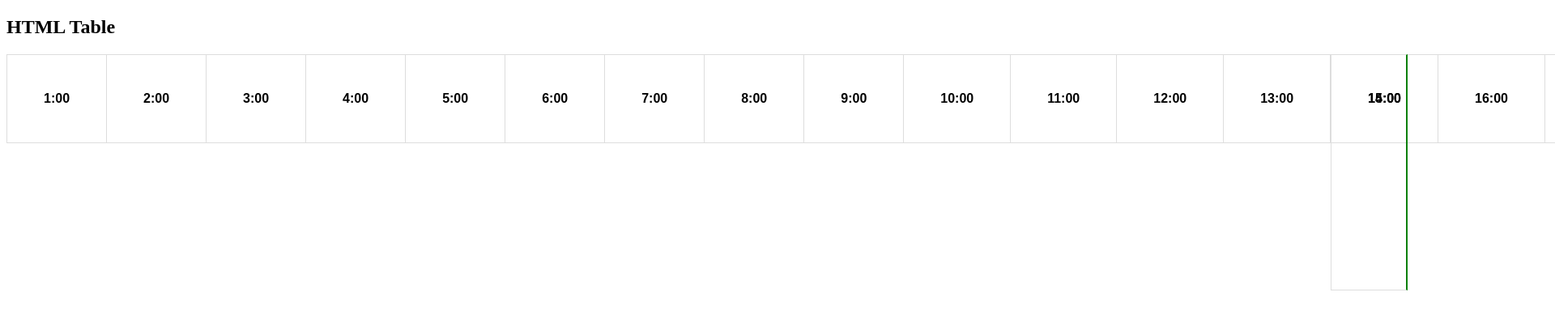
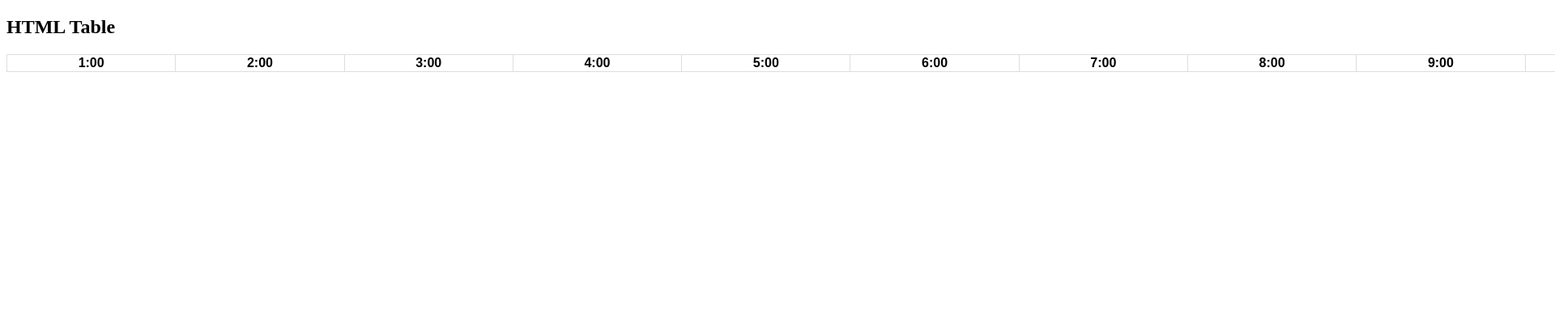
Before and after one commit to NgMX5445/invest, a website: page public/demoTable/index.html in a window 1280 px wide. Shown: the top 398 px of the page at 81% size, 1920 px wide, since content can reach past the window. Drawn offline with Linux system fonts and the light colour scheme.

Commit message:
counting min

```diff
--- a/public/demoTable/index.css
+++ b/public/demoTable/index.css
@@ -1,26 +1,22 @@
 table {
     font-family: arial, sans-serif;
     border-collapse: collapse;
-    width: 100%;
-
+    width: 5000px;
+    table-layout: fixed ;
   }
 
   td, th {
     border: 1px solid #dddddd;
     text-align: center;
-    padding: 45px;
-    width: 1000px;
+
+
   }
 
   tr:nth-child(even) {
     background-color: #dddddd;
   }
-  .line{
-    z-index:20;
-
-    left:100;
-    width: 2px;
-    height: 200px;
+  #line{
+    height: 300px;
     border-right: 2px solid green;
     position:absolute
   }
--- a/public/demoTable/index.html
+++ b/public/demoTable/index.html
@@ -10,21 +10,21 @@
     <h2>HTML Table</h2>
     <template id="tableDay">
 
-        <th id="days" ></th>
+        <th id="days"></th>
 
     </template>
 
 
-    <table >
 
 
+    <div id="line">
+
+    </div>
 
 
-        <tr  id="Displaydays">
-
+    <table>
+        <tr id="Displaydays">
         </tr>
-
-
 
 
     </table>
--- a/public/demoTable/index.js
+++ b/public/demoTable/index.js
@@ -3,7 +3,7 @@ document.addEventListener("DOMContentLoaded", () => {
     let times = 0;
     let timeNow = new Date();
     let hourNow = timeNow.getHours();
-
+    let minNow = timeNow.getMinutes()
     while (times < 24) {
         times = times + 1;
 
@@ -13,11 +13,15 @@ document.addEventListener("DOMContentLoaded", () => {
 
         row.querySelector('#days').innerHTML = times + ":00";
         row.querySelector('#days').id = times;
+
         document.querySelector('#Displaydays').appendChild(row);
     }
 
+    let x = ((hourNow - 1) / 24 * 60);
 
-    document.getElementById(hourNow).className = "line";
+    let y = x * 5000;
+
+    document.getElementById("line").style.width = `${y}px`
 
 
 
```
